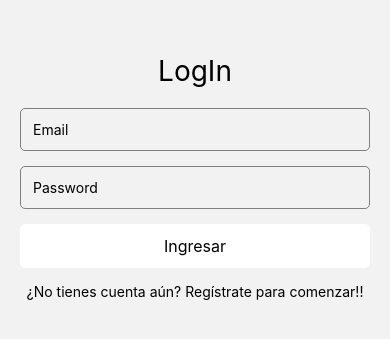
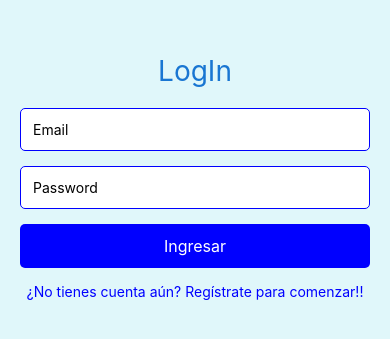
Before and after one commit to ValenYukel/Progra3TI_ReactNative, a React Native app in the folder my-rn-project/: screen /LogIn in a window 390 px wide. Shown: the part 245-584 px from the top of the page. Built offline with nearby package versions, Linux system fonts and the light colour scheme; no server answers.

Commit message:
styles de login y register acutalizado, redirect al login cuando se registra un usuario

```diff
--- a/my-rn-project/src/screens/Login.js
+++ b/my-rn-project/src/screens/Login.js
@@ -31,7 +31,7 @@ export default class Login extends Component {
             .catch(err)
             this.setState({ error: 'Email o contraseña incorrectos. Por favor, intente nuevamente.' });
         } else {
-      this.setState({ error: 'Por favor, complete ambos campos.' });
+      this.setState({ error: error.message });
     }
     }
 
@@ -58,7 +58,9 @@ export default class Login extends Component {
         {this.state.error !== '' ? (
           <Text style={styles.error}>{this.state.error}</Text>
         ) : null}
-
+         {this.state.error !== '' && (
+                        <Text style={styles.error}>{this.state.error}</Text>
+                    )}
         <TouchableOpacity
           style={styles.button}
           onPress={() => this.login(this.state.email, this.state.password)}
@@ -80,28 +82,31 @@ const styles = StyleSheet.create({
   container: {
     flex: 1,
     justifyContent: 'center',
+    backgroundColor: '#E0F7FA',
     padding: 20,
   },
   title: {
     fontSize: 28,
+    color: '#1976D2',
     marginBottom: 20,
     textAlign: 'center',
   },
   input: {
     borderWidth: 1,
-    borderColor: 'grey',
+    borderColor: 'blue',
+    backgroundColor: 'white',
     padding: 12,
     borderRadius: 5,
     marginBottom: 15,
   },
   button: {
-    backgroundColor: 'white',
+    backgroundColor: 'blue',
     padding: 12,
     borderRadius: 5,
     alignItems: 'center',
   },
   buttonText: {
-    color: 'black',
+    color: 'white',
     fontSize: 16,
   },
   error: {
@@ -111,7 +116,7 @@ const styles = StyleSheet.create({
   },
   link: {
     marginTop: 15,
-    color: 'black',
+    color: 'blue',
     textAlign: 'center',
   },
 });
--- a/my-rn-project/src/screens/Registro.js
+++ b/my-rn-project/src/screens/Registro.js
@@ -40,6 +40,7 @@ class Registro extends Component {
             })
             .then(() => {
                 this.setState({ error: '' });
+                auth.signOut();
                 this.props.navigation.navigate('LogIn'); // chequear porque no va al login esto manana
             });
 
@@ -95,20 +96,20 @@ class Registro extends Component {
 const styles = StyleSheet.create({
   container: {
     flex: 1,
-    backgroundColor: '#ffe4ec',
+    backgroundColor: '#E0F7FA',
     padding: 24,
     justifyContent: 'center',
   },
   titulo: {
     fontSize: 28,
     fontWeight: 'bold',
-    color: '#e75480',
+    color: '#1976D2',
     marginBottom: 20,
     alignSelf: 'center'
   },
   input: {
     borderWidth: 1,
-    borderColor: 'pink',
+    borderColor: 'blue',
     borderRadius: 8,
     padding: 12,
     marginBottom: 16,
@@ -116,7 +117,7 @@ const styles = StyleSheet.create({
     fontSize: 16
   },
   boton: {
-    backgroundColor: 'pink',
+    backgroundColor: 'blue',
     padding: 14,
     alignItems: 'center',
     borderRadius: 8,
@@ -134,10 +135,11 @@ const styles = StyleSheet.create({
     alignSelf: 'center'
   },
   link: {
-    color: '#e75480',
+    color: 'blue',
     textAlign: 'center',
+    borderRadius: 8,
     marginTop: 10,
-    textDecorationLine: 'underline'
+    marginBottom: 10
   }
 });
 export default Registro
```
